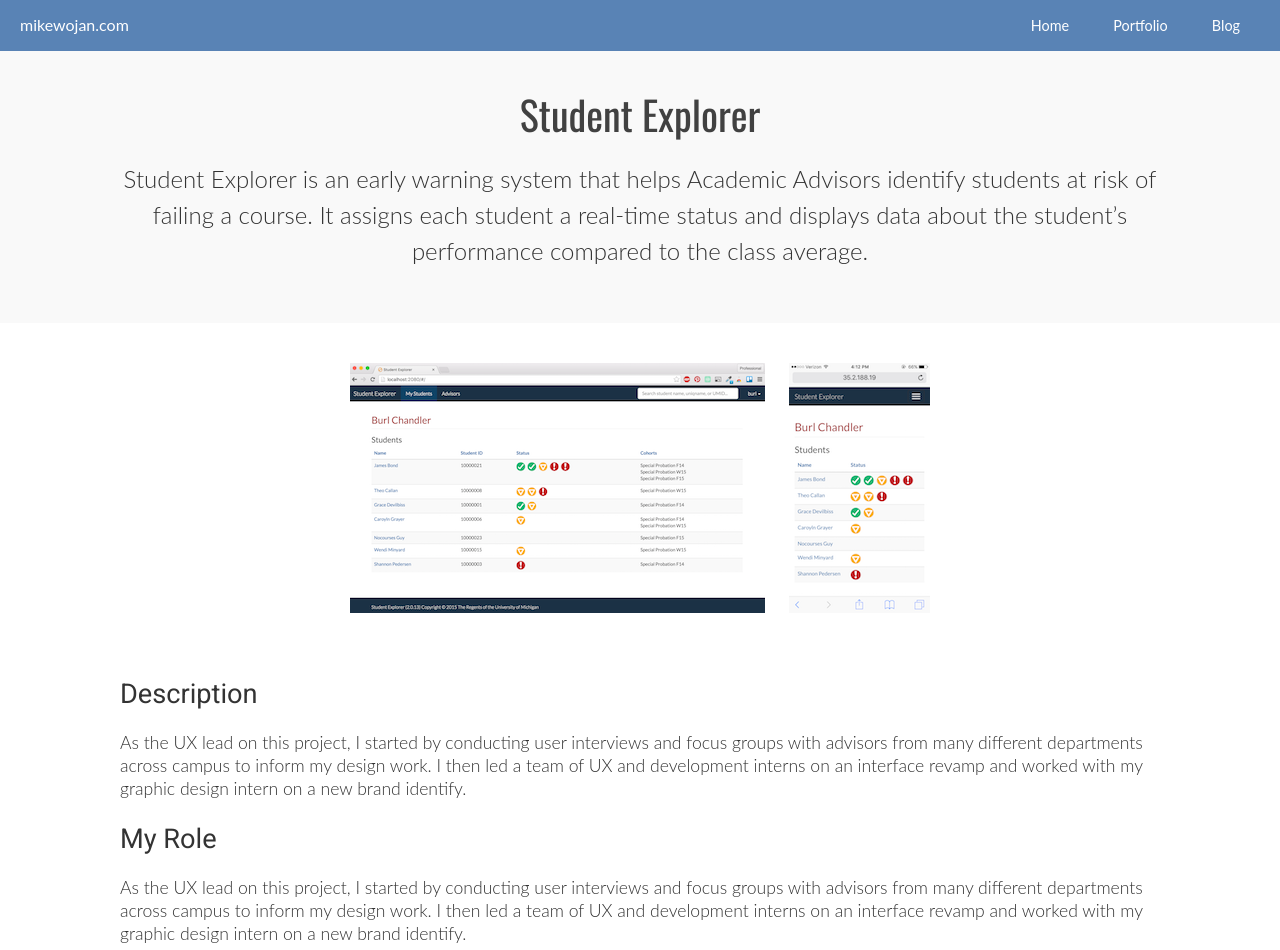
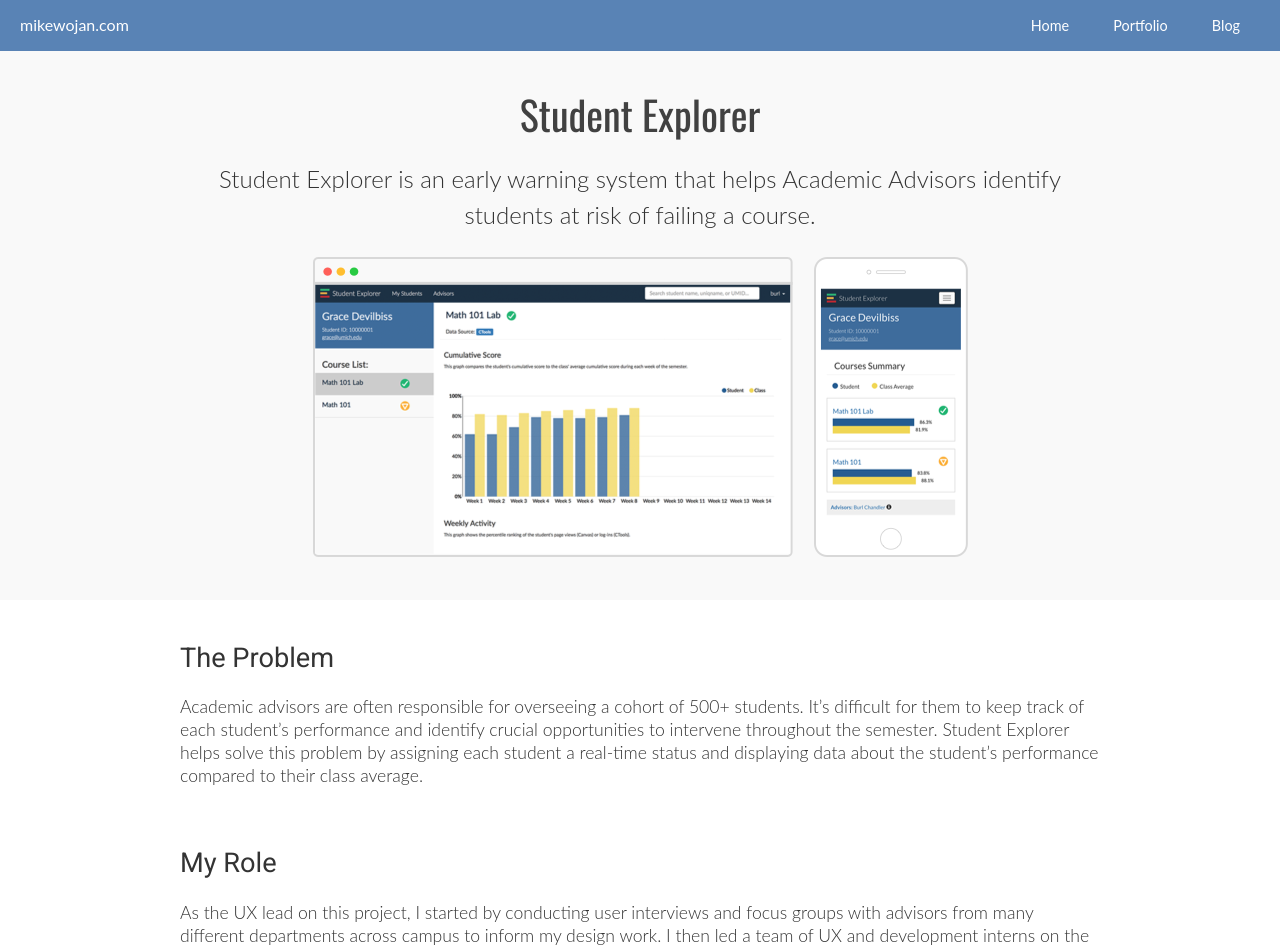
Before and after one commit to mtwojan/mikewojan.com, a Jekyll site: the page built from _portfolio/student-explorer.html, in a window 1280 px wide. Shown: the top 950 px of the page. Built offline with Jekyll 4.4.1, drawn with Linux system fonts in a browser that asks for light colours; some of the changed text lies outside the part shown.

Commit message:
add content about style guide and logo, continue styling the project page template

```diff
--- a/_portfolio/student-explorer.html
+++ b/_portfolio/student-explorer.html
@@ -1,36 +1,58 @@
 ---
 layout: default
 ---
-
+<div class="project-page">
   <div class="project-intro-container">
     <h1>Student Explorer</h1>
     <div class="project-intro">
       <div class="project-intro-summary">
-      <p>Student Explorer is an early warning system that helps Academic Advisors identify students at risk of failing a course. It assigns each student a real-time status and displays data about the student’s performance compared to the class average. </p>
+        <p>Student Explorer is an early warning system that helps Academic Advisors identify students at risk of failing a course.</p>
       </div>
     </div>
-</div>
-
-<div class="project-screenshots-container">
-
-  <img src="/../img/student-explorer/advisor-page.png" alt="screenshot of student explorer advisor page">
-
-  <img src="/../img/student-explorer/se-mobile.png" alt="screenshot of student explorer advisor page">
-
+    <img src="/../img/student-explorer/se-intro-image.png" alt="screenshot of student explorer advisor page">
   </div>
 
   <div class="project-details-container">
-  <div class="project-description-container">
-    <div class="project-description">
-      <h2>Description</h2>
-      <p>As the UX lead on this project, I started by conducting user interviews and focus groups with advisors from many different departments across campus to inform my design work. I then led a team of UX and development interns on an interface revamp and worked with my graphic design intern on a new brand identify.</p>
+    <div class="project-problem-container">
+      <div class="page-section project-problem">
+        <h2>The Problem</h2>
+        <p>Academic advisors are often responsible for overseeing a cohort of 500+ students. It’s difficult for them to keep track of each student’s performance and identify crucial opportunities to intervene throughout the semester. Student Explorer helps solve this problem by assigning each student a real-time status and displaying data about the student’s performance compared to their class average. </p>
       </div>
     </div>
 
     <div class="my-role-container">
-    <div class="my-role">
+      <div class="page-section my-role">
         <h2>My Role</h2>
-      <p>As the UX lead on this project, I started by conducting user interviews and focus groups with advisors from many different departments across campus to inform my design work. I then led a team of UX and development interns on an interface revamp and worked with my graphic design intern on a new brand identify.</p>
+        <p>As the UX lead on this project, I started by conducting user interviews and focus groups with advisors from many different departments across campus to inform my design work. I then led a team of UX and development interns on the functionality and worked with my graphic design intern on a new brand identify for the platform.</p>
+
+        <p>My favorite part of the process was understanding and catering to the needs of different advisors. The tool not only needed to work well for advisors who were sharing their screen with a student in their office, but also for athletics advisors who pull up student data on their phone while traveling to a competition in another state.</p>
+      </div>
+    </div>
+
+    <div class="se-desktop-mockup">
+      <img class="project-image" src="/../img/student-explorer/se-desk-mockup.png" alt="mockup of student explorer on a desk, phone, and brochure">
+    </div>
+
+    <div class="style-guide-container">
+      <div class="page-section style-guide-creation">
+        <h2>Style Guide</h2>
+        <p>It was important to us to create a style guide that gave Student Explorer its own identity while still conforming to the visual requirements of the University. I brushed up on color psychology to choose a palette that conveyed professionalism, reliability, and intuitive real-time information.</p>
+      </div>
+
+      <div class="style-guide-images">
+        <img src="/../img/student-explorer/se-style-guide.png" alt="student explorer style guide">
+      </div>
+    </div>
+
+    <div class="logo-creation-container">
+      <div class="page-section logo-creation">
+        <h2>Logo Creation</h2>
+        <p>I charged a group of UX and graphic design student interns with the logo design process. I got them started by conducting a few brainstorming sessions where we taped up inspiration from around the web and grouped illustrations into categories. We then sketched out dozens of interactions and tested them around the office and with customers. We landed on a design that incorporates the red/green/yellow stoplight motif as a nod to a familiar element in the UI. It also creates a subtle “E” for Explorer. </p>
+      </div>
+
+      <div class="logo-creation-images">
+        <img src="/../img/student-explorer/se-logo-creation.png" alt="student explorer logo brainstorming">
       </div>
     </div>
   </div>
+</div>
--- a/_sass/layout/_project-page.scss
+++ b/_sass/layout/_project-page.scss
@@ -1,28 +1,28 @@
+.project-page {
+  img {
+    max-width: 100%;
+  }
+}
+
 .project-intro-container {
   background-color: #F9F9F9;
   margin: 0 auto;
+  padding: 40px 20px;
   text-align: center;
 
-  h1{
+  h1 {
     font-size: 2.5em;
     font-weight: 400;
     color: #414141;
     margin: 0px;
     font-family: 'Oswald', arial, sans-serif;
   }
-
-  padding-top: 40px;
-
-  @include breakpoint($mq-medium) {
-    padding: 40px 10px;
-  }
 }
 
 .project-intro-summary {
-  padding: 0px 120px 30px;
+  padding: 0px 180px;
 
   @include breakpoint($mq-medium) {
-    text-align: left;
     width: 100%;
     margin: 0px;
     padding: 0px;
@@ -36,31 +36,22 @@
   }
 }
 
-.project-intro-image {
+.project-image {
   img {
-    width: 300px;
-
-    @include breakpoint($mq-medium) {
-      width: 100%;
-    }
-  }
-}
-
-.project-screenshots-container {
-  text-align: center;
-  padding: 40px 10px;
-
-  img {
-    padding: 0px 10px;
     max-width: 100%;
   }
 }
 
 //Fix this (redundant)
 .project-details-container{
-  padding: 0px 120px 30px;
+  text-align: left;
+  padding: 0px 180px 30px;
 
   @include breakpoint($mq-medium) {
     padding: 10px;
   }
 }
+
+.page-section {
+  padding-top: 20px;
+}
--- /dev/null
+++ b/_sass/pages/_student-explorer.scss
@@ -0,0 +1,18 @@
+.se-desktop-mockup {
+  padding: 40px 0px;
+  text-align: center;
+  img {
+    width: 700px;
+  }
+}
+
+.style-guide-images, .logo-creation-images {
+  text-align: center;
+  padding: 40px 0px;
+  img {
+    width: 500px;
+    @include breakpoint($mq-medium) {
+      width: 95%;
+    }
+  }
+}
--- a/css/styles.scss
+++ b/css/styles.scss
@@ -1,12 +1,12 @@
 ---
 ---
-
+@import 'abstracts/variables';
 @import 'base/normalize';
+@import 'vendor/breakpoint/breakpoint';
 @import 'base/layout';
-@import 'abstracts/variables';
-@import 'vendor/breakpoint/breakpoint';
 @import 'base/typography';
 @import 'pages/homepage';
+@import 'pages/student-explorer';
 @import 'layout/header';
 @import 'layout/footer';
 @import 'layout/project-page';
```
Also changed, not shown: img/student-explorer/advisor-page.png (deleted), img/student-explorer/se-color-palette.png (added), img/student-explorer/se-intro-desktop.png (added), img/student-explorer/se-intro-image.png (added), img/student-explorer/se-intro-mobile.png (added), img/student-explorer/se-mobile.png (deleted), img/student-explorer/se-style-guide.png (added), 3 other files. Lines whose indentation alone changed are shown as unchanged.
